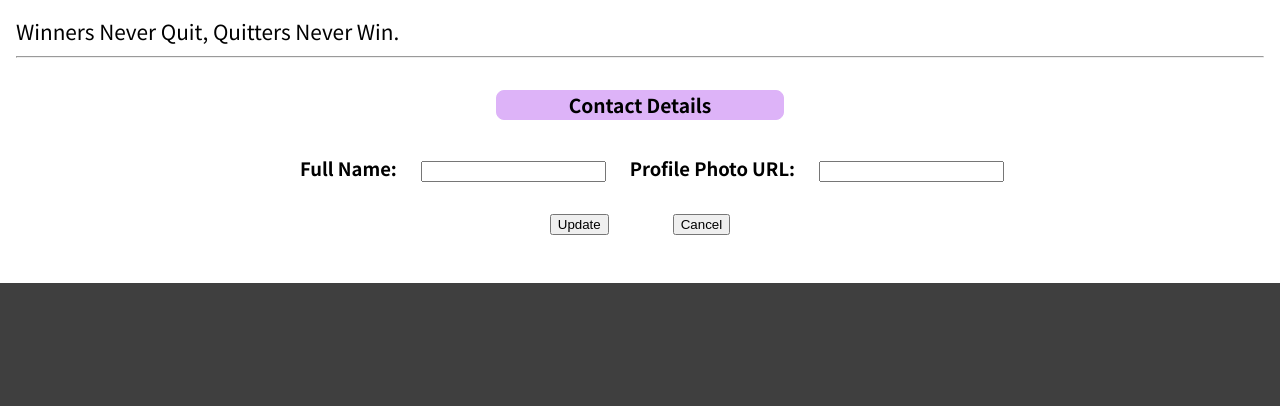
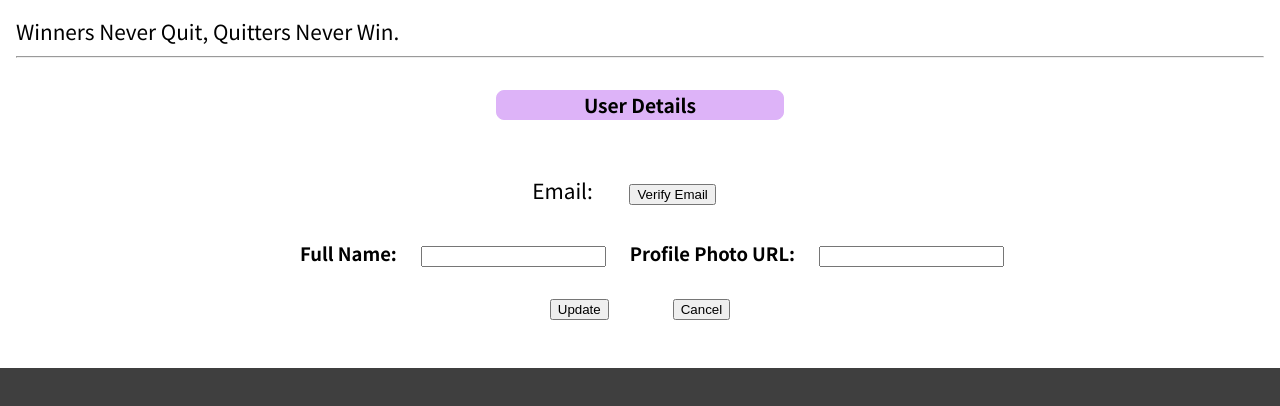
Before and after one commit to lenientsonu/expense-tracker-react, a React (Create React App) app: page /profile in a window 1280 px wide. Shown: the top 406 px of the page. Built offline with nearby package versions, Linux system fonts and the light colour scheme; no server answers.

Commit message:
Task 5:Verify User Email
- added verify email functionality

```diff
--- a/src/components/pages/Profile.jsx
+++ b/src/components/pages/Profile.jsx
@@ -17,6 +17,7 @@ const ProfilePage = () => {
 
     const getProfile = useCallback(async () => {
         try {
+            //getting user profile details from firebase server
             const response = await axios.post(
                 "https://identitytoolkit.googleapis.com/v1/accounts:lookup?key=AIzaSyDmaC9PUexvjOMQr2wvhteHn23kFPTmuj0",
                 {
@@ -25,10 +26,22 @@ const ProfilePage = () => {
             );
             console.log(
                 response.data.users[0].displayName,
+                response.data.users[0].photoUrl,
+                response.data.users[0].emailVerified
+            );
+            //pre filling the user details
+            if (
+                response.data.users[0].displayName &&
                 response.data.users[0].photoUrl
+            ) {
+                nameRef.current.value = response.data.users[0].displayName;
+                photoUrlRef.current.value = response.data.users[0].photoUrl;
+            }
+            //setting isEmailVerified in local storage
+            localStorage.setItem(
+                "isEmailVerified",
+                response.data.users[0].emailVerified
             );
-            nameRef.current.value = response.data.users[0].displayName;
-            photoUrlRef.current.value = response.data.users[0].photoUrl;
         } catch (error) {
             console.log(error);
         }
@@ -54,7 +67,7 @@ const ProfilePage = () => {
         }
     };
 
-    const clickHandler = async (event) => {
+    const clickHandler = (event) => {
         event.preventDefault();
         const nameValue = nameRef.current.value;
         const photoUrlValue = photoUrlRef.current.value;
@@ -62,12 +75,33 @@ const ProfilePage = () => {
         updateProfile(nameValue, photoUrlValue);
     };
 
+    const verifyEmailHandler = async (event) => {
+        try {
+            event.preventDefault();
+            const response = await axios.post(
+                "https://identitytoolkit.googleapis.com/v1/accounts:sendOobCode?key=AIzaSyDmaC9PUexvjOMQr2wvhteHn23kFPTmuj0",
+                {
+                    requestType: "VERIFY_EMAIL",
+                    idToken: authCtx.userToken,
+                }
+            );
+            console.log(response.data);
+            console.log("User Email Verified");
+        } catch (error) {
+            console.log(error);
+        }
+    };
+
     return (
         <div className='profile'>
             <p>Winners Never Quit, Quitters Never Win.</p>
             <hr />
             <Form>
-                <h3>Contact Details</h3>
+                <h3>User Details</h3>
+                <p>
+                    Email: {authCtx.email}
+                    <Button onClick={verifyEmailHandler}>Verify Email</Button>
+                </p>
                 <Row>
                     <Col>
                         <Form.Label>Full Name:</Form.Label>
```
